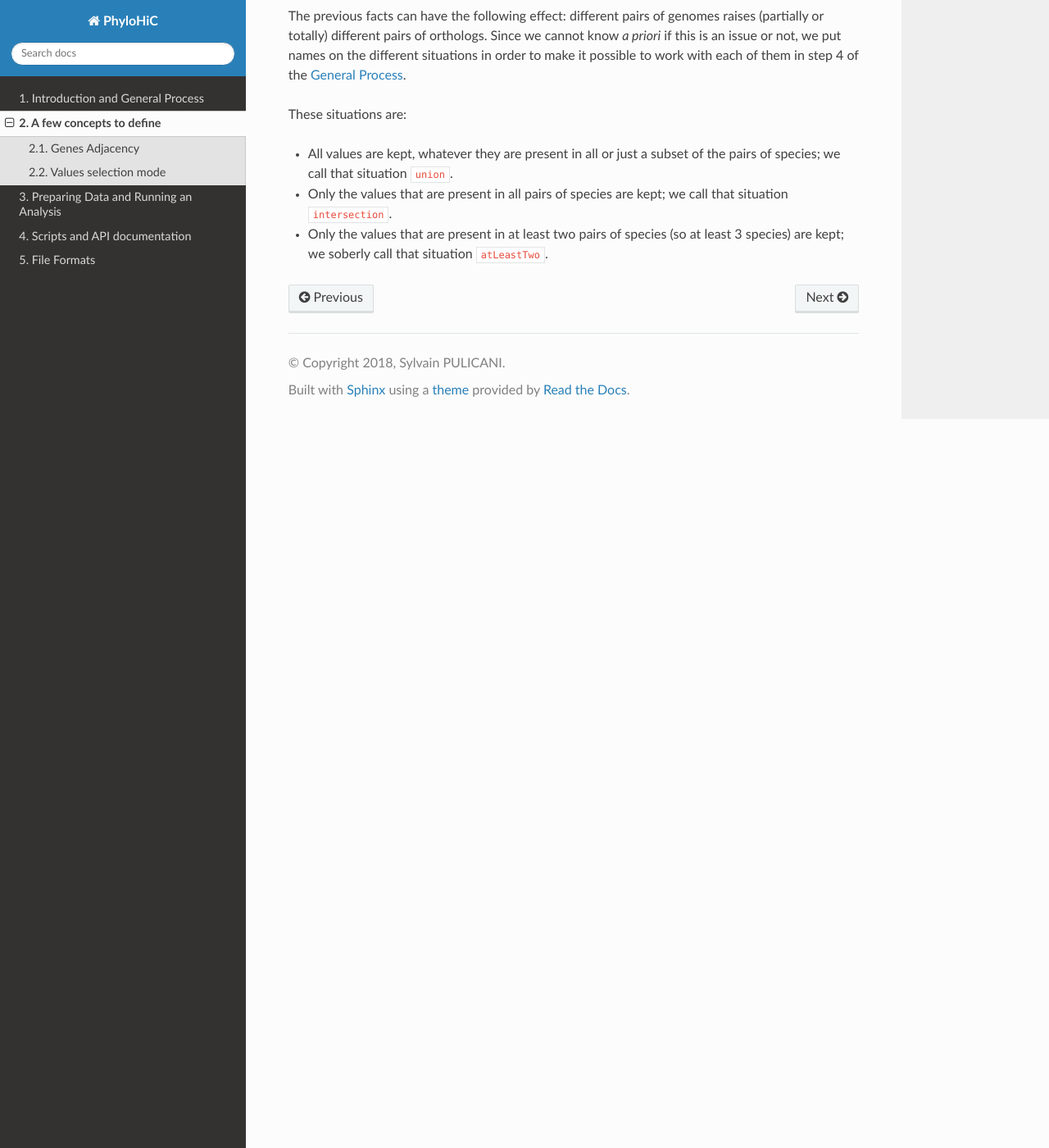
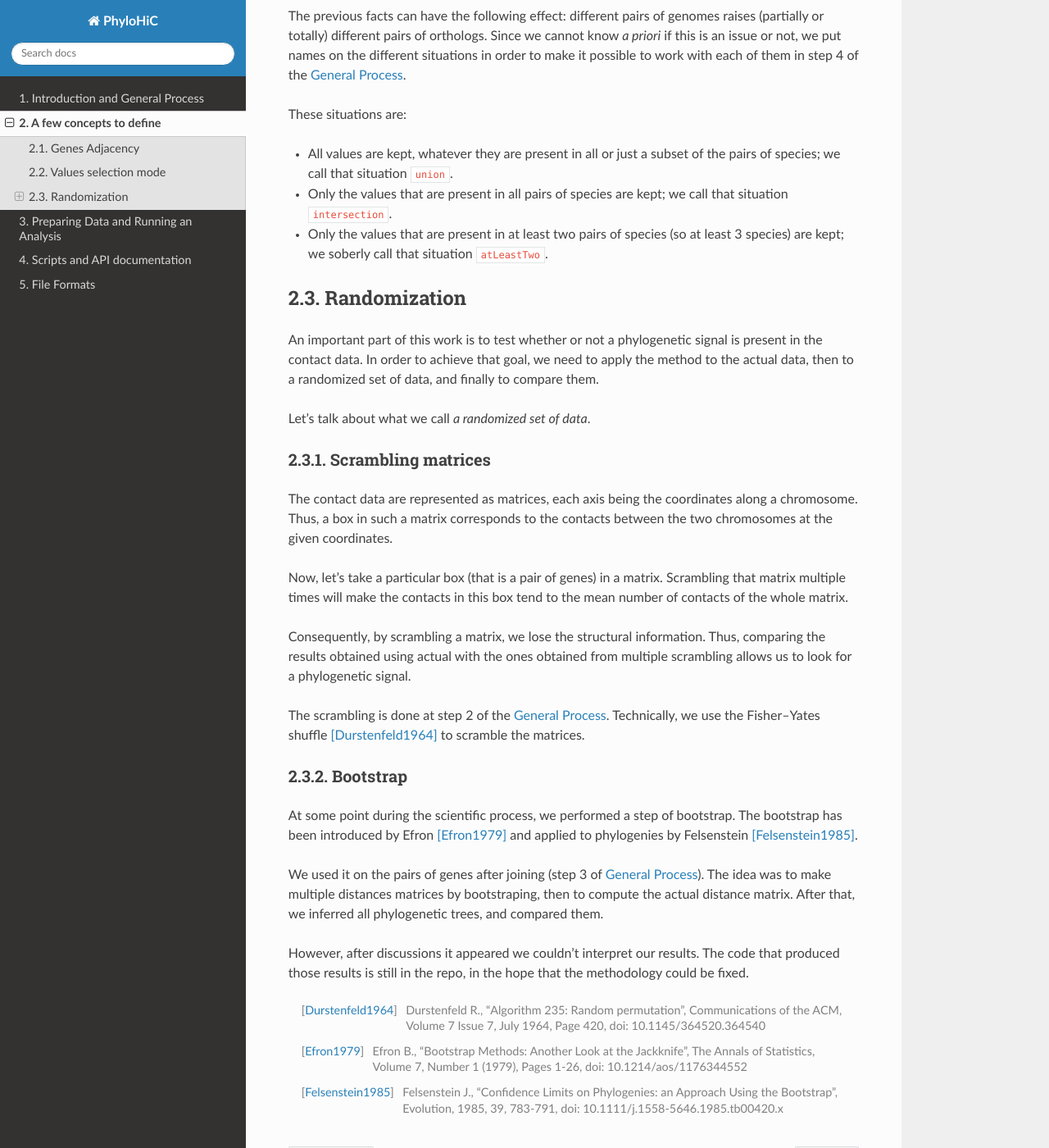
Before and after one commit to Picani/phyloHiC, a Sphinx documentation site: the page built from doc/definitions.rst, in a window 1280 px wide and 1400 px high, scrolled down 1410 px. Shown: the whole window at 82% size. Built offline with Sphinx 7.4.7 and the Read the Docs theme 2.0.0, drawn with Linux system fonts in a browser that asks for light colours.

Commit message:
Add documentation about the randomization

```diff
--- a/doc/definitions.rst
+++ b/doc/definitions.rst
@@ -79,3 +79,69 @@ These situations are:
   that situation ``intersection``.
 * Only the values that are present in at least two pairs of species (so at
   least 3 species) are kept; we soberly call that situation ``atLeastTwo``.
+
+
+Randomization
+-------------
+
+An important part of this work is to test whether or not a phylogenetic
+signal is present in the contact data. In order to achieve that goal, we
+need to apply the method to the actual data, then to a randomized set of
+data, and finally to compare them.
+
+Let's talk about what we call *a randomized set of data*.
+
+Scrambling matrices
+^^^^^^^^^^^^^^^^^^^
+
+The contact data are represented as matrices, each axis being the coordinates
+along a chromosome. Thus, a box in such a matrix corresponds to the contacts
+between the two chromosomes at the given coordinates.
+
+Now, let's take a particular box (that is a pair of genes) in a matrix.
+Scrambling that matrix multiple times will make the contacts in this box tend
+to the mean number of contacts of the whole matrix.
+
+Consequently, by scrambling a matrix, we lose the structural information.
+Thus, comparing the results obtained using actual with the ones obtained from
+multiple scrambling allows us to look for a phylogenetic signal.
+
+The scrambling is done at step 2 of the :ref:`general_process`. Technically,
+we use the Fisher--Yates shuffle [Durstenfeld1964]_ to scramble the
+matrices.
+
+
+Bootstrap
+^^^^^^^^^
+
+At some point during the scientific process, we performed a step of
+bootstrap. The bootstrap has been introduced by Efron [Efron1979]_ and
+applied to phylogenies by Felsenstein [Felsenstein1985]_.
+
+We used it on the pairs of genes after joining (step 3 of
+:ref:`general_process`). The idea was to make multiple distances matrices by
+bootstraping, then to compute the actual distance matrix. After that, we
+inferred all phylogenetic trees, and compared them.
+
+However, after discussions it appeared we couldn't interpret our results. The
+code that produced those results is still in the repo, in the hope that the
+methodology could be fixed.
+
+
+
+.. [Durstenfeld1964] Durstenfeld R.,
+                     "Algorithm 235: Random permutation",
+                     Communications of the ACM, Volume 7 Issue 7, July 1964,
+                     Page 420,
+                     doi: 10.1145/364520.364540
+
+.. [Efron1979] Efron B.,
+               "Bootstrap Methods: Another Look at the Jackknife",
+               The Annals of Statistics, Volume 7, Number 1 (1979),
+               Pages 1-26,
+               doi: 10.1214/aos/1176344552
+
+.. [Felsenstein1985] Felsenstein J.,
+                     "Confidence Limits on Phylogenies: an Approach Using the Bootstrap",
+                     Evolution, 1985, 39, 783-791,
+                     doi: 10.1111/j.1558-5646.1985.tb00420.x
```
